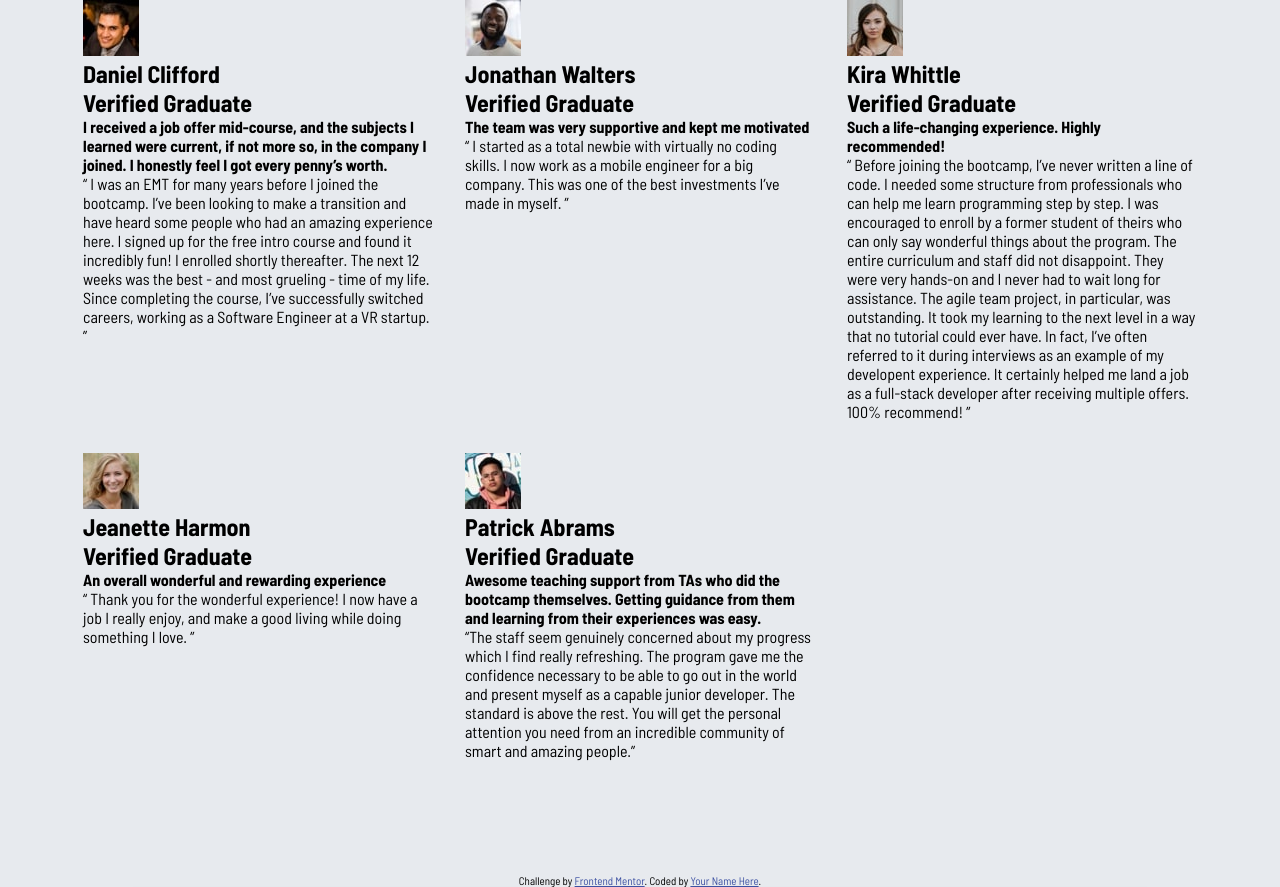
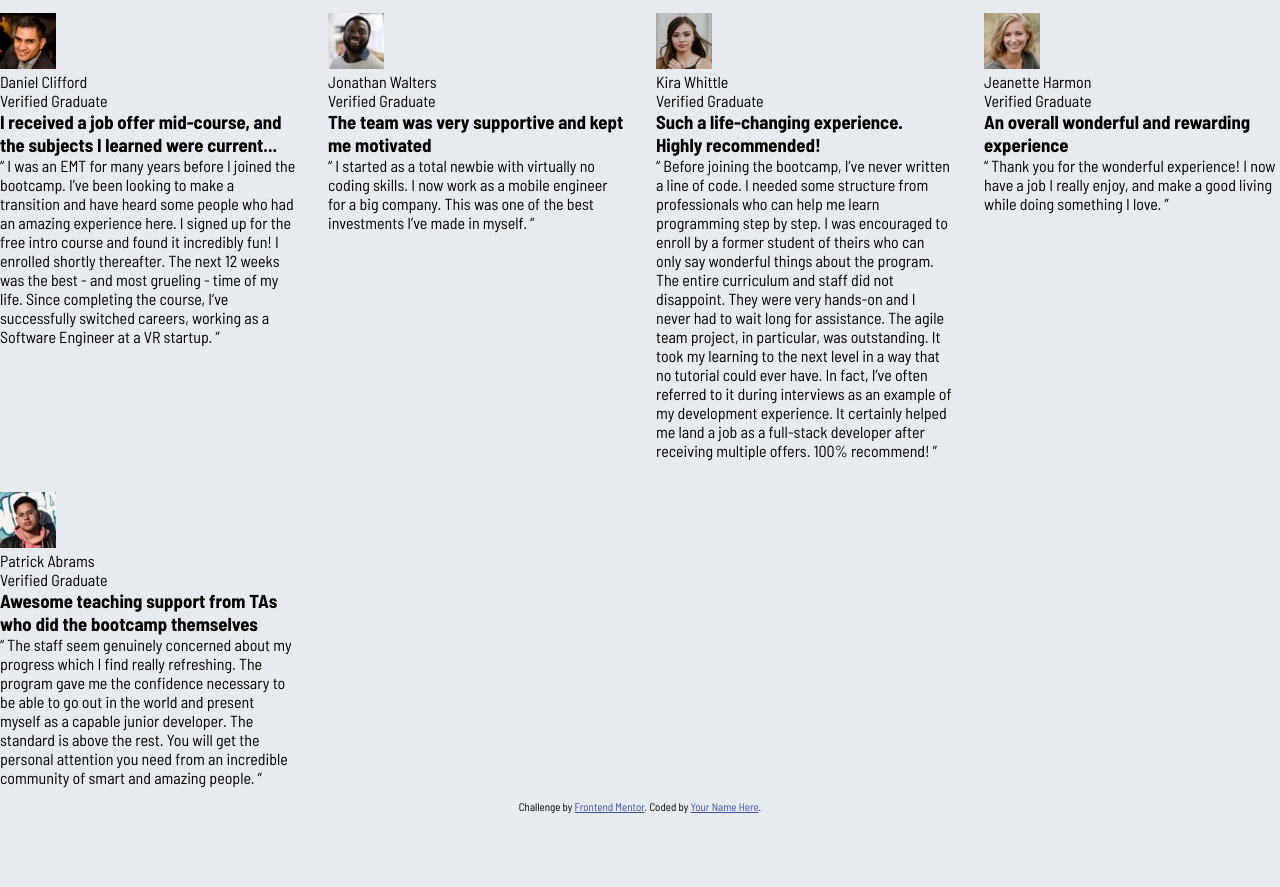
Before and after one commit to Emelinur/testimonials-grid-section-main, a plain HTML site: page index.html in a window 1280 px wide. After the commit the page ends 813 px from the top, so only its background shows below. Drawn offline with Linux system fonts and the light colour scheme.

Commit message:
update stle.css

```diff
--- a/index.html
+++ b/index.html
@@ -32,102 +32,86 @@
   </head>
   <body>
     <main>
+         <section class="grid" aria-label="Testimonials">
+        <!-- Daniel -->
+        <article class="card card--violet card--daniel">
+          <header class="card__header">
+            <img class="card__avatar" src="images/image-daniel.jpg" alt="" />
+            <div class="card__meta">
+              <p class="card__name">Daniel Clifford</p>
+              <p class="card__role">Verified Graduate</p>
+            </div>
+          </header>
+          <h3 class="card__title">
+            I received a job offer mid-course, and the subjects I learned were current...
+          </h3>
+          <blockquote class="card__text">
+            “ I was an EMT for many years before I joined the bootcamp. I’ve been looking to make a transition and have heard some people who had an amazing experience here. I signed up for the free intro course and found it incredibly fun! I enrolled shortly thereafter. The next 12 weeks was the best - and most grueling - time of my life. Since completing the course, I’ve successfully switched careers, working as a Software Engineer at a VR startup. ”
+          </blockquote>
+        </article>
 
-      <article>
-        <figure>
-          <img src="images/image-daniel.jpg" alt="image-daniel" />
-        </figure>
-        <h1>Daniel Clifford</h1>
-        <h2>Verified Graduate</h2>
-        <strong
-          >I received a job offer mid-course, and the subjects I learned were
-          current, if not more so, in the company I joined. I honestly feel I
-          got every penny’s worth.
-        </strong>
-        <p>
-          “ I was an EMT for many years before I joined the bootcamp. I’ve been
-          looking to make a transition and have heard some people who had an
-          amazing experience here. I signed up for the free intro course and
-          found it incredibly fun! I enrolled shortly thereafter. The next 12
-          weeks was the best - and most grueling - time of my life. Since
-          completing the course, I’ve successfully switched careers, working as
-          a Software Engineer at a VR startup. ”
-        </p>
-      </article>
+        <!-- Jonathan -->
+        <article class="card card--grey card--jonathan">
+          <header class="card__header">
+            <img class="card__avatar" src="images/image-jonathan.jpg" alt="" />
+            <div class="card__meta">
+              <p class="card__name">Jonathan Walters</p>
+              <p class="card__role">Verified Graduate</p>
+            </div>
+          </header>
+          <h3 class="card__title">The team was very supportive and kept me motivated</h3>
+          <blockquote class="card__text">
+            “ I started as a total newbie with virtually no coding skills. I now work as a mobile engineer for a big company. This was one of the best investments I’ve made in myself. ”
+          </blockquote>
+        </article>
 
-      <article>
-        <figure>
-          <img src="images/image-jonathan.jpg" alt="image-jonathan" />
-        </figure>
-        <h1>Jonathan Walters</h1>
-        <h2>Verified Graduate</h2>
-        <strong>The team was very supportive and kept me motivated </strong>
-        <p>
-          “ I started as a total newbie with virtually no coding skills. I now
-          work as a mobile engineer for a big company. This was one of the best
-          investments I’ve made in myself. ”
-        </p>
-      </article>
+        <!-- Kira -->
+        <article class="card card--kira">
+          <header class="card__header">
+            <img class="card__avatar" src="images/image-kira.jpg" alt="" />
+            <div class="card__meta">
+              <p class="card__name">Kira Whittle</p>
+              <p class="card__role">Verified Graduate</p>
+            </div>
+          </header>
+          <h3 class="card__title">Such a life-changing experience. Highly recommended!</h3>
+          <blockquote class="card__text">
+            “ Before joining the bootcamp, I’ve never written a line of code. I needed some structure from professionals who can help me learn programming step by step. I was encouraged to enroll by a former student of theirs who can only say wonderful things about the program. The entire curriculum and staff did not disappoint. They were very hands-on and I never had to wait long for assistance. The agile team project, in particular, was outstanding. It took my learning to the next level in a way that no tutorial could ever have. In fact, I’ve often referred to it during interviews as an example of my development experience. It certainly helped me land a job as a full-stack developer after receiving multiple offers. 100% recommend! ”
+          </blockquote>
+        </article>
 
-      <article>
-        <figure>
-          <img src="images/image-kira.jpg" alt="image-kira" />
-        </figure>
-        <h1>Kira Whittle</h1>
-        <h2>Verified Graduate</h2>
-        <strong>Such a life-changing experience. Highly recommended!</strong>
-        <p>
-          “ Before joining the bootcamp, I’ve never written a line of code. I
-          needed some structure from professionals who can help me learn
-          programming step by step. I was encouraged to enroll by a former
-          student of theirs who can only say wonderful things about the program.
-          The entire curriculum and staff did not disappoint. They were very
-          hands-on and I never had to wait long for assistance. The agile team
-          project, in particular, was outstanding. It took my learning to the
-          next level in a way that no tutorial could ever have. In fact, I’ve
-          often referred to it during interviews as an example of my developent
-          experience. It certainly helped me land a job as a full-stack
-          developer after receiving multiple offers. 100% recommend! ”
-        </p>
-      </article>
+        <!-- Jeanette -->
+        <article class="card card--jeanette">
+          <header class="card__header">
+            <img class="card__avatar" src="images/image-jeanette.jpg" alt="" />
+            <div class="card__meta">
+              <p class="card__name">Jeanette Harmon</p>
+              <p class="card__role">Verified Graduate</p>
+            </div>
+          </header>
+          <h3 class="card__title">An overall wonderful and rewarding experience</h3>
+          <blockquote class="card__text">
+            “ Thank you for the wonderful experience! I now have a job I really enjoy, and make a good living while doing something I love. ”
+          </blockquote>
+        </article>
 
-      <article>
-        <figure>
-          <img src="images/image-jeanette.jpg" alt="image-jeanette" />
-        </figure>
-        <h1>Jeanette Harmon</h1>
-        <h2>Verified Graduate</h2>
-        <strong>An overall wonderful and rewarding experience </strong>
-        <p>
-          “ Thank you for the wonderful experience! I now have a job I really
-          enjoy, and make a good living while doing something I love. ”
-        </p>
-      </article>
-
-
-      <article>
-        <figure>
-          <img src="images/image-patrick.jpg" alt="image-patrick" />
-        </figure>
-        <h1>Patrick Abrams</h1>
-        <h2>Verified Graduate</h2>
-        <strong>
-          Awesome teaching support from TAs who did the bootcamp themselves.
-          Getting guidance from them and learning from their experiences was
-          easy.
-        </strong>
-        <p>
-          “The staff seem genuinely concerned about my progress which I find
-          really refreshing. The program gave me the confidence necessary to be
-          able to go out in the world and present myself as a capable junior
-          developer. The standard is above the rest. You will get the personal
-          attention you need from an incredible community of smart and amazing
-          people.”
-        </p>
-      </article>
-
-
-
+        <!-- Patrick -->
+        <article class="card card--dark card--patrick">
+          <header class="card__header">
+            <img class="card__avatar" src="images/image-patrick.jpg" alt="" />
+            <div class="card__meta">
+              <p class="card__name">Patrick Abrams</p>
+              <p class="card__role">Verified Graduate</p>
+            </div>
+          </header>
+          <h3 class="card__title">
+            Awesome teaching support from TAs who did the bootcamp themselves
+          </h3>
+          <blockquote class="card__text">
+            “ The staff seem genuinely concerned about my progress which I find really refreshing. The program gave me the confidence necessary to be able to go out in the world and present myself as a capable junior developer. The standard is above the rest. You will get the personal attention you need from an incredible community of smart and amazing people. ”
+          </blockquote>
+        </article>
+      </section>
     </main>
 
     <footer class="attribution">
--- a/style.css
+++ b/style.css
@@ -19,30 +19,33 @@
 
   /* Scale */
   --gap: 2rem;
-   --shadow-50: 0 1000px 100px rgba(187, 185, 185, 0.25);
+  --shadow-50: 0 1000px 100px rgba(187, 185, 185, 0.25);
 }
 * {
   margin: 0;
   padding: 0;
-  font-family: var(--ff);
+  box-sizing: border-box;
 }
 
 body {
   display: grid;
-  justify-content: center;
-  height:100svh;
-  grid-template-rows:1fr;
   background-color: var(--grey-100);
-
+  font-family: var(--ff);
 }
 main {
   display: grid;
-  width: 1114px;
-  grid-template-columns: repeat(3, 1fr);
-  grid-template-rows: repeat(2, 1fr);
-  gap: var(--gap);
+  justify-content: center;
+  align-content: center;
+  min-height: 100svh;
+}
+
+.grid {
+  /* width: clamp(375px, calc(375px+ 739px*((100vw-375px)/(1140px-375px))), 1114px); */
+  display: grid;
+  grid-template-columns: repeat(4, 1fr);
+  margin-inline: auto;
   grid-template-areas:
-    "item1 item2 item3"
-    "item2 item1";
-     box-shadow: var(--shadow-50);
+    "daniel daniel jonathan kira"
+    "jeanette patrick patrick kira";
+  gap: 2rem;
 }
```
Also changed, not shown: 1 other file.
